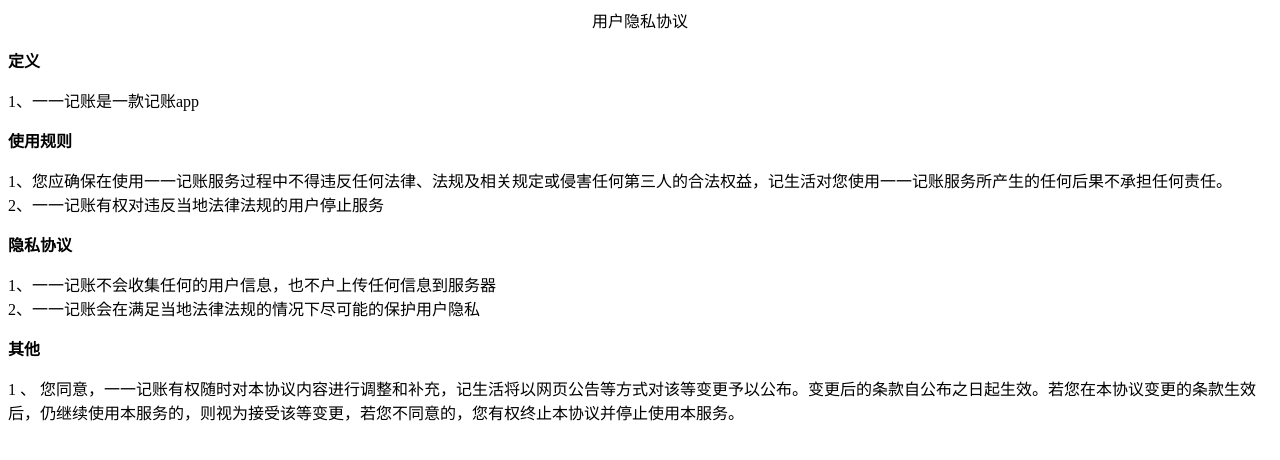
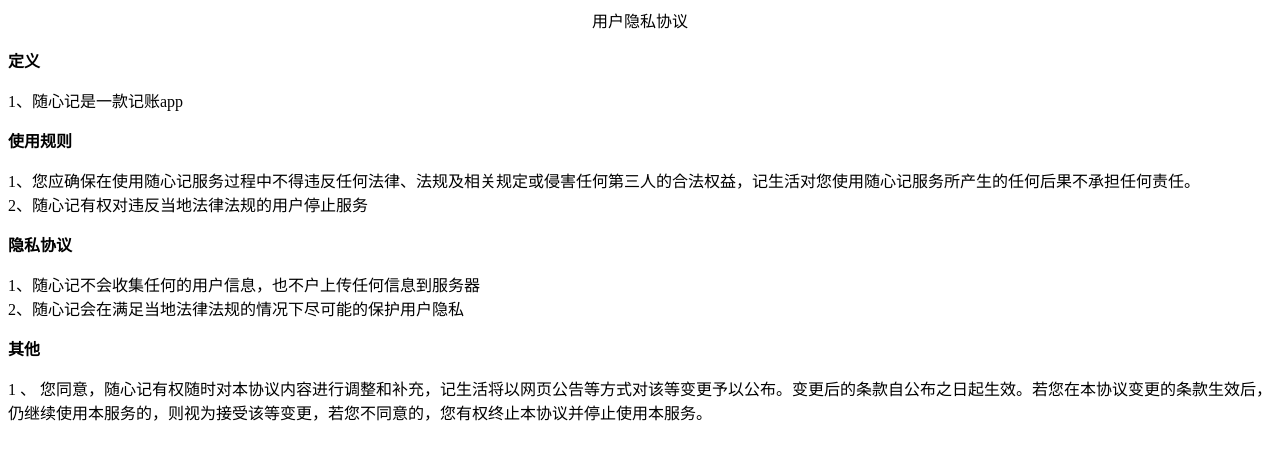
Before and after one commit to LostPengK/LearnPython, a plain HTML site: page sxj/privacy.html in a window 1280 px wide. Drawn offline with Linux system fonts and the light colour scheme.

Commit message:
add code

```diff
--- a/sxj/privacy.html
+++ b/sxj/privacy.html
@@ -1,12 +1,12 @@
 <title>用户协议记隐私条款</title>
 <div><p style="text-align: center;">用户隐私协议</p> </div>
 <p><strong>定义</strong></p>
-<div>1、一一记账是一款记账app</div>
+<div>1、随心记是一款记账app</div>
 <p><strong>使用规则</strong></p>
-<div>1、您应确保在使用一一记账服务过程中不得违反任何法律、法规及相关规定或侵害任何第三人的合法权益，记生活对您使用一一记账服务所产生的任何后果不承担任何责任。</div>
-<div>2、一一记账有权对违反当地法律法规的用户停止服务</div>
+<div>1、您应确保在使用随心记服务过程中不得违反任何法律、法规及相关规定或侵害任何第三人的合法权益，记生活对您使用随心记服务所产生的任何后果不承担任何责任。</div>
+<div>2、随心记有权对违反当地法律法规的用户停止服务</div>
 <p><strong>隐私协议</strong></p>
-<div>1、一一记账不会收集任何的用户信息，也不户上传任何信息到服务器</div>
-<div>2、一一记账会在满足当地法律法规的情况下尽可能的保护用户隐私</div>
+<div>1、随心记不会收集任何的用户信息，也不户上传任何信息到服务器</div>
+<div>2、随心记会在满足当地法律法规的情况下尽可能的保护用户隐私</div>
 <p><strong>其他</strong></p>
-<div>1 、 您同意，一一记账有权随时对本协议内容进行调整和补充，记生活将以网页公告等方式对该等变更予以公布。变更后的条款自公布之日起生效。若您在本协议变更的条款生效后，仍继续使用本服务的，则视为接受该等变更，若您不同意的，您有权终止本协议并停止使用本服务。</div>
+<div>1 、 您同意，随心记有权随时对本协议内容进行调整和补充，记生活将以网页公告等方式对该等变更予以公布。变更后的条款自公布之日起生效。若您在本协议变更的条款生效后，仍继续使用本服务的，则视为接受该等变更，若您不同意的，您有权终止本协议并停止使用本服务。</div>
```
